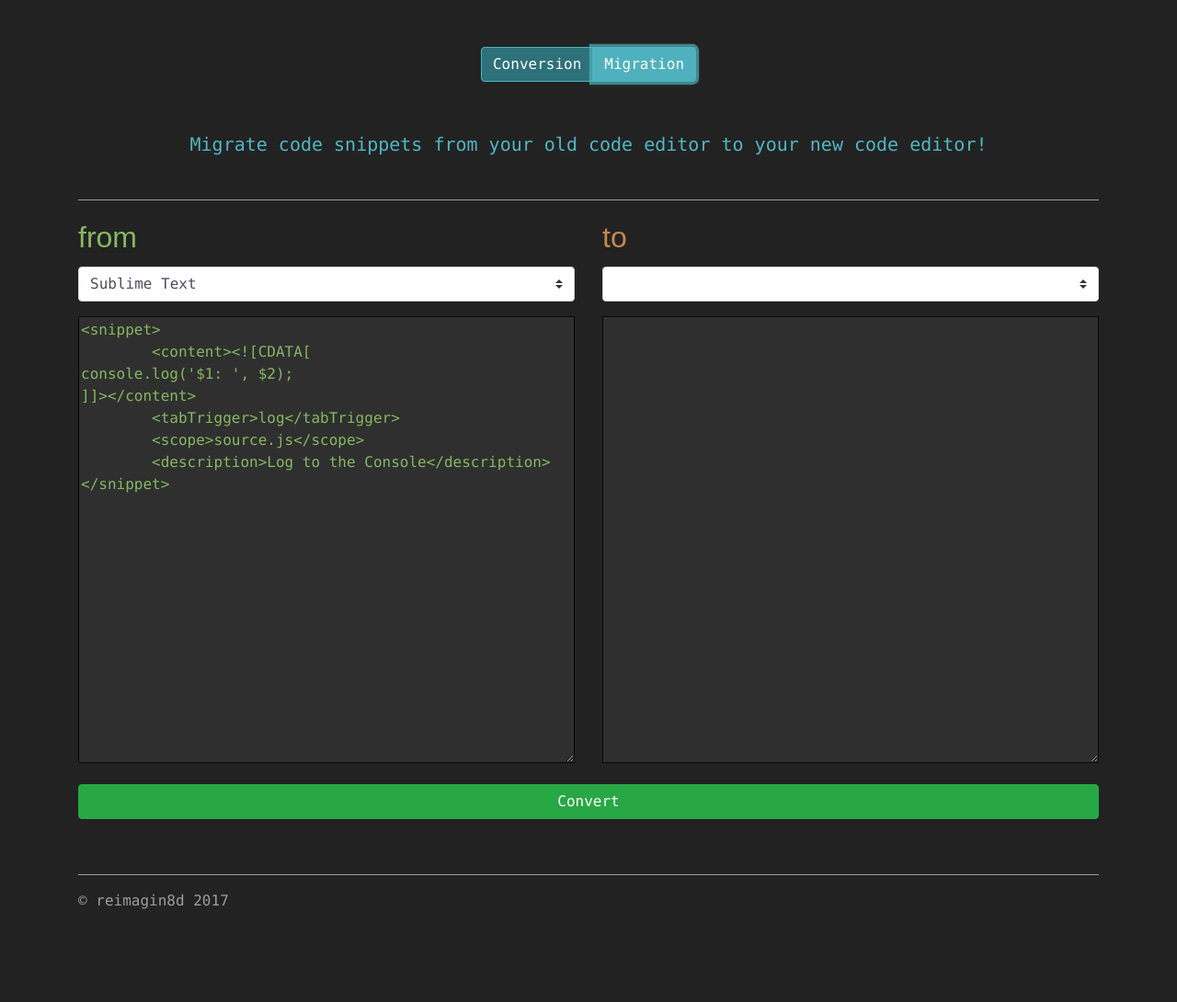
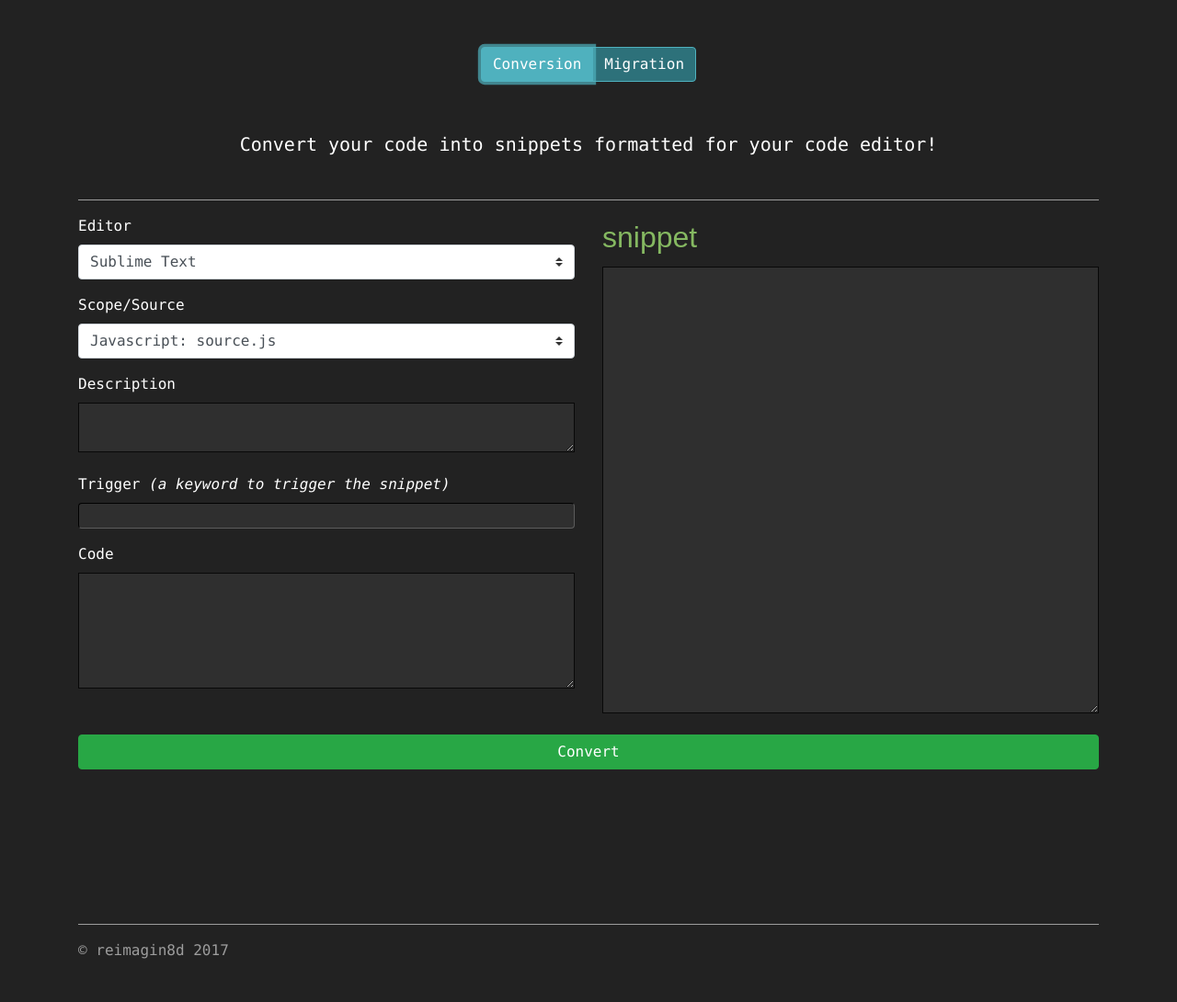
Before and after one commit to Brandon225/snippet_converter, a PHP site: page / in a window 1280 px wide. Shown: the part 59-1149 px from the top of the page at 92% size. Before the commit the page ends 1048 px from the top, so only its background shows below. Run offline with PHP 8.4, Linux system fonts and the light colour scheme; some libraries are stand-ins or nearby versions.

Commit message:
Changed h4 text color.

```diff
--- a/css/main.css
+++ b/css/main.css
@@ -151,6 +151,9 @@
 .page-container {
   margin-top: 60px; }
 
+#about-container .row:first-of-type, #details-container .row:first-of-type {
+  min-height: 100vh; }
+
 textarea {
   min-width: 100%;
   max-width: 100%;
@@ -172,11 +175,11 @@
   display: none; }
 
 /****** HOME PAGE STYLES ******/
-#migration-container .scope-select {
+#migration-container, #migration-container .scope-select {
   display: none; }
 
-#conversion-container {
-  display: none; }
+#conversion-container, #migration-container {
+  min-height: 100vh; }
 
 .share-overlay {
   display: none;
@@ -222,5 +225,10 @@
 #about-container p {
   color: #51b6c3; }
 
-#about-container .row:first-of-type {
-  min-height: 100vh; }
+/**************************** RESPONSIVE DATA ****************************/
+/* Extra Small */
+@media (min-width: 576px) and (max-width: 767px) {
+  #sidebar {
+    order: -1; } }
+
+/**************************** END RESPONSIVE DATA ****************************/
--- a/css/main.scss
+++ b/css/main.scss
@@ -302,6 +302,14 @@
     margin-top: 60px;
 }
 
+#about-container, #details-container
+{
+    .row:first-of-type
+    {
+        min-height: 100vh;
+    }
+}
+
 textarea
 {
     min-width: 100%;
@@ -343,13 +351,17 @@
 
 
 /****** HOME PAGE STYLES ******/
-#migration-container .scope-select
+#migration-container, #migration-container .scope-select
 {
     display: none;
 }
-#conversion-container
+// #conversion-container
+// {
+//     display: none;
+// }
+#conversion-container, #migration-container
 {
-    display: none;
+    min-height: 100vh;
 }
 .share-overlay
 {
@@ -423,9 +435,17 @@
         color: $blue;
     }
 
-    .row:first-of-type
+}
+
+/**************************** RESPONSIVE DATA ****************************/
+
+/* Extra Small */
+@media (min-width: 576px) and (max-width: 767px)
+{
+    #sidebar
     {
-        min-height: 100vh;
+        order: -1;
     }
+}
 
-}
+/**************************** END RESPONSIVE DATA ****************************/
--- a/index.html
+++ b/index.html
@@ -63,11 +63,11 @@
 
         <div class="container page-container text-center">
             <div class="btn-group mx-auto" data-toggle="buttons">
-                <label class="btn btn-primary btn-brblue">
-                    <input id="conversion-btn"  type="radio" name="options" id="conversion" data-type="conversion" autocomplete="off"> Conversion
+                <label class="btn btn-primary btn-brblue active">
+                    <input id="conversion-btn"  type="radio" name="options" id="conversion" data-type="conversion" autocomplete="off" checked> Conversion
                 </label>
-                <label id="migration-btn" class="btn btn-primary btn-brblue active">
-                    <input type="radio" name="options" id="migration" data-type="migration" autocomplete="off" checked> Migration
+                <label id="migration-btn" class="btn btn-primary btn-brblue">
+                    <input type="radio" name="options" id="migration" data-type="migration" autocomplete="off"> Migration
                 </label>
             </div>
         </div>
@@ -75,7 +75,7 @@
         <!-- CONVERSION CONTAINER -->
         <div id="conversion-container" class="container mt-4">
 
-            <h4 class="lead text-blue text-center my-5">Convert your code into snippets formatted for your code editor!</h4>
+            <h4 class="lead text-white text-center my-5">Convert your code into snippets formatted for your code editor!</h4>
             <hr>
             <form id="code-form" class="row">
 
@@ -199,7 +199,7 @@
         <!-- MIGRATION CONTAINER -->
         <div id="migration-container" class="container mt-4r">
 
-            <h4 class="lead text-blue text-center my-5">Migrate code snippets from your old code editor to your new code editor!</h4>
+            <h4 class="lead text-white text-center my-5">Migrate code snippets from your old code editor to your new code editor!</h4>
             <hr>
             <form id="converter-form" class="row">
 
@@ -291,7 +291,7 @@
                     <!-- Allow user to select To text editor -->
                     <div id="from-fg" class="form-group">
 
-                        <textarea id="convert-from-text" name="convert_from_text" rows="20" aria-describedby="from-error" class="text-green"><snippet>
+                        <textarea id="convert-from-text" name="convert_from_text" rows="10" aria-describedby="from-error" class="text-green"><snippet>
 	<content><![CDATA[
 console.log('$1: ', $2);
 ]]></content>
@@ -299,7 +299,7 @@
 	<scope>source.js</scope>
 	<description>Log to the Console</description>
 </snippet></textarea>
-                    <span id="from-error" class="error-block text-red">Invalid format for selected editor. <a id="error-link" class="text-ltgrey hover-red" href="details.html" target="_blank">For more info on formatting.</a></span></div>
+                    <span id="from-error" class="error-block text-red">Invalid format for selected editor. <a id="error-link" class="text-ltgrey hover-red" href="details.html" target="_blank"><u>For more info on formatting.</u></a></span></div>
                 </div>
 
                 <div class='col-sm'>
@@ -317,7 +317,7 @@
 
                     <!-- Allow user to select To text editor -->
                     <div class="form-group">
-                        <textarea name="convert_to_text" rows="20" class="text-yellow"></textarea>
+                        <textarea name="convert_to_text" rows="10" class="text-yellow"></textarea>
                     </div>
                 </div>
 
```
